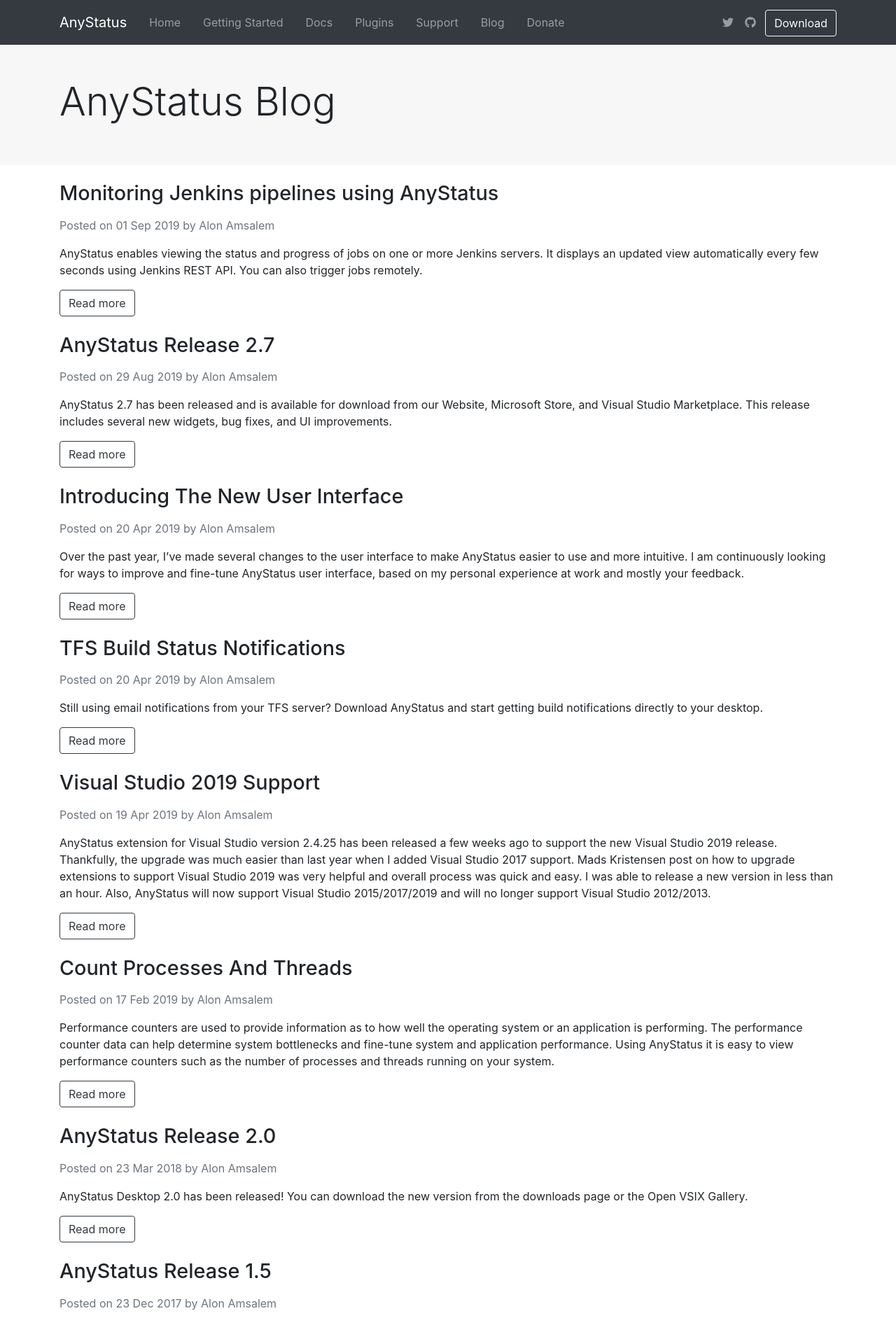
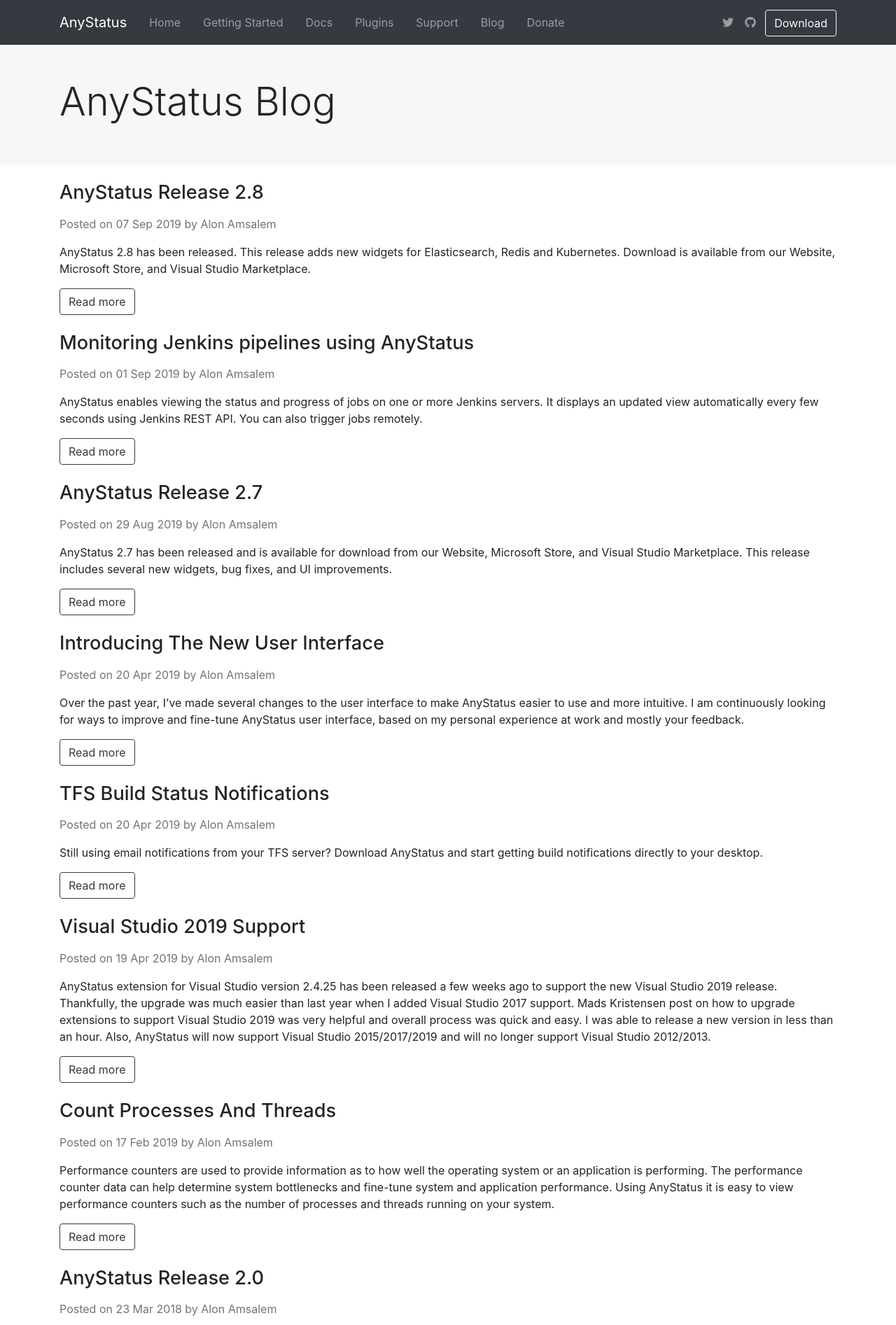
Before and after one commit to AnyStatus/anystatus.github.io, a Jekyll site: the page built from blog.html, in a window 1280 px wide. Shown: the top 1893 px of the page at 70% size. Built offline with Jekyll 4.4.1, drawn with Linux system fonts in a browser that asks for light colours; comment, search, counter and statistics services are not loaded; some of the changed lines change nothing that is shown.

Commit message:
release 2.8

```diff
--- a/_posts/2019-08-29-release-2.7.md
+++ b/_posts/2019-08-29-anystatus-release-2.7.md
@@ -2,7 +2,8 @@
 layout: post
 title: AnyStatus Release 2.7
 author: Alon Amsalem
-date:   2019-08-29 23:00
+date:   2019-08-29 15:00
+redirect_from: "/2019/08/29/release-2.7.html"
 tags: [New Releases]
 ---
 
--- /dev/null
+++ b/_posts/2019-09-07-anystatus-release-2.8.md
@@ -0,0 +1,70 @@
+---
+layout: post
+title: AnyStatus Release 2.8
+author: Alon Amsalem
+date:   2019-09-07 16:00
+tags: [New Releases]
+---
+
+AnyStatus 2.8 has been released. This release adds new widgets for Elasticsearch, Redis and Kubernetes. Download is available from our [Website](https://www.anystat.us/downloads), [Microsoft Store](https://www.microsoft.com/en-us/p/anystatus/9p044vpk62sb), and [Visual Studio Marketplace](https://marketplace.visualstudio.com/items?itemName=anystatus.AnyStatus).
+
+## What's New
+
+AnyStatus 2.8 adds 32 new powerful open-source widgets for Elasticsearch, Redis, and Kubernetes, developed and maintained by [Fatih Boy](https://github.com/fatihboy).
+You can find more information, including their repositories, in the links below. In addition, the Jenkins widgets have been moved to a new separate [package](https://www.nuget.org/packages/AnyStatus.Plugins.Jenkins) and [repository](https://github.com/AnyStatus/Jenkins). To learn more about developing plugins for AnyStatus, please refer to the [API Documentation](/docs/api/).
+
+[#160](https://github.com/AnyStatus/Support/issues/160) Elasticsearch Widgets
+
+- Store Size
+- Index Health
+- RAM Usage
+- Index Store Size
+- Index Count
+- Index Deleted Document Count
+- Cluster Document Count
+- Deleted Document Count
+- Cluster Health
+- File System Usage
+- CPU Usage
+- Index Document Count
+
+[#161](https://github.com/AnyStatus/Support/issues/161) Redis Widgets
+
+- Total Commands Processes
+- Keyspace Key Count
+- Used Memory
+- Total Connections Received
+- Client Count
+- Database Count
+- Database Size
+- Keyspace Expires Count
+- Rejected Connections
+- Keyspaces Misses
+- Blocked Clients
+- Used Resident Set Size
+- Operations Per Second
+- Evicted Keys
+
+[#170](https://github.com/AnyStatus/Support/issues/170) Kubernetes Widgets
+
+- Namespace Count
+- Node RAM Usage
+- Node CPU Usage
+- Pod Count
+- Pod RAM Usage
+- Pod CPU Usage
+
+## Bug Fixes
+
+- [#169](https://github.com/AnyStatus/Support/issues/169) Fixed misaligned status summary on parent widgets.
+
+## Download
+
+- Downloads: https://www.anystat.us/downloads
+- Microsoft Store: https://www.microsoft.com/en-us/p/anystatus/9p044vpk62sb
+- Visual Studio Marketplace: https://marketplace.visualstudio.com/items?itemName=anystatus.AnyStatus
+
+## Summary
+
+That's it for this release. Special thanks to Fatih Boy for investing significant time and efforts in this release.
+Feel free to leave a comment and let us know what you think.
--- a/assets/css/site.css
+++ b/assets/css/site.css
@@ -30,6 +30,6 @@
 }
 
 h2 {
-    font-size: 1.8rem;
+    font-size: 1.7rem;
     margin-bottom: 1rem;
 }
```
